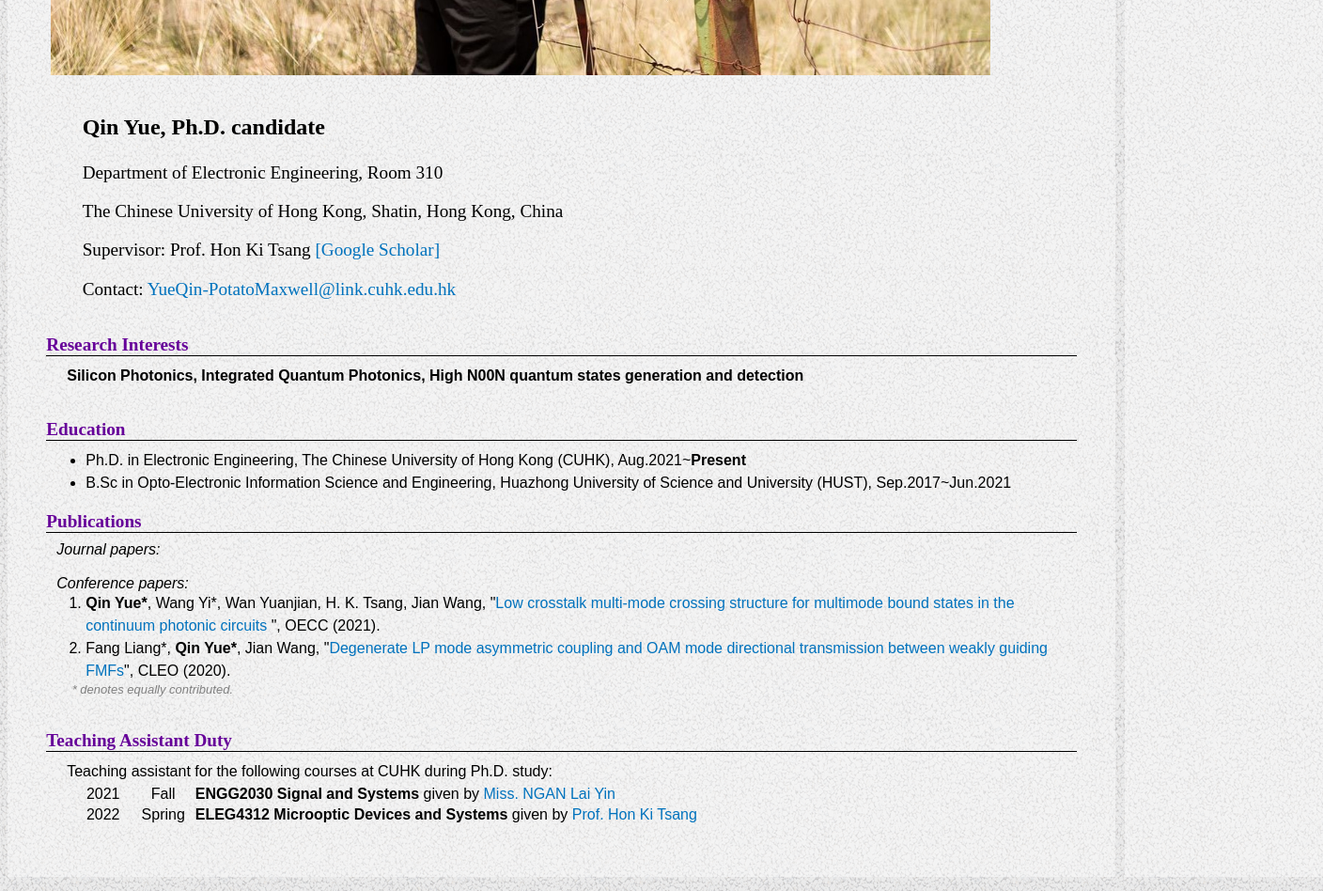
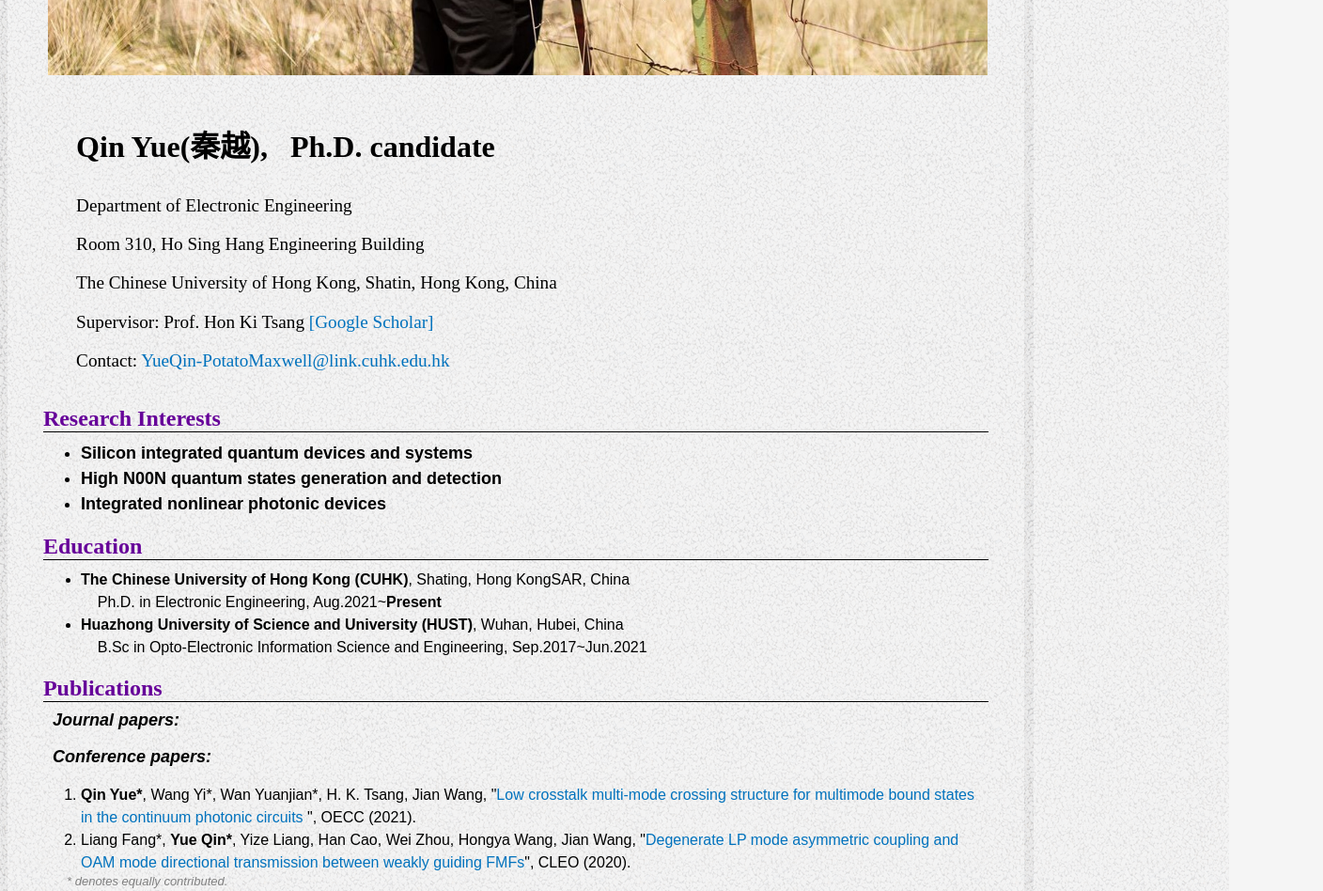
Before and after one commit to PtatoMaxwellQY/ptatomaxwellqy.github.io, a plain HTML site: page index.html in a window 1280 px wide. Shown: the part 580-1528 px from the top of the page at 94% size, 1408 px wide, since content can reach past the window. Drawn offline with Linux system fonts and the light colour scheme.

Commit message:
index.html

```diff
--- a/css/mainpage.css
+++ b/css/mainpage.css
@@ -6,12 +6,12 @@
     display: flex;
     flex-direction: row;
     margin: 0 auto;
-    width: 1400px;
+    width: 1300px;
 }
 .block-main{
     background-color: rgb(255, 255, 255, 0.4);
     margin: 0 auto;
-    width: 1400px;
+    width: 1300px;
     margin-right: 5px;
     margin-left: 0px;
     float: left;
@@ -28,7 +28,7 @@
     margin-left: 5px;
 }
 .my-name{
-    font-size: x-large;
+    font-size: xx-large;
 }
 .language_block{
     padding-right: 20px;
@@ -54,9 +54,18 @@
     margin: 0 auto;
     width: 96%;
 }
+
+.keywords{
+    font-family:Arial, Helvetica, sans-serif;
+    font-size: large;
+    line-height: 150%;
+    margin: 0 auto;
+    width: 96%;
+}
 .section-title {
+    /*font-family: "Lucida Console", "Courier New", monospace;*/
     margin-bottom: 0px;
-    font-size: larger;
+    font-size: x-large;
     font-weight: bold;
     color: #609;
     margin: 0 auto;
@@ -67,7 +76,7 @@
     margin: 0 auto;
     width: 98%;
     font-family: Arial, Helvetica, sans-serif;
-    font-size: medium;
+    font-size: large;
 }
 .table{
     width: 95%;
--- a/index.html
+++ b/index.html
@@ -33,8 +33,9 @@
         <!-- <div style="display: flex; flex-direction: row;"> -->
           <div class="main-intro">
 
-            <p class="my-name"><strong>Qin Yue, Ph.D. candidate</strong></p>
-            <p>Department of Electronic Engineering, Room 310</p>
+            <p class="my-name"><strong>Qin Yue(秦越), &nbsp Ph.D. candidate</strong></p>
+            <p>Department of Electronic Engineering</p>
+            <p>Room 310, Ho Sing Hang Engineering Building</p>
             <p>The Chinese University of Hong Kong, Shatin, Hong Kong, China</p>
             <p>Supervisor: Prof. Hon Ki Tsang
           <a href="https://scholar.google.com/citations?user=PhSv958AAAAJ&hl=zh-CN&oi=ao" target="_blank">[Google Scholar]</a></p>
@@ -46,31 +47,36 @@
       <div class="block">
         <p class="section-title" >Research Interests</p>
         <div class="divider"></div>
-        <p class="normal">
-          <strong>Silicon Photonics, Integrated Quantum Photonics, High N00N quantum states generation and detection</strong></p>
-        </p>
+        <ul class="keywords">
+          <li><strong>Silicon integrated quantum devices and systems</strong></li>
+          <li><strong>High N00N quantum states generation and detection</strong></li>
+          <li><strong>Integrated nonlinear photonic devices</strong></li>
+        </ul>
       </div>
       <br>
       <div class="block">
         <p class="section-title">Education</p>
         <div class="divider"></div>
         <ul class="normal">
-          <li>Ph.D. in Electronic Engineering, The Chinese University of Hong Kong (CUHK), Aug.2021~<strong>Present</strong></li>
-          <li>B.Sc in Opto-Electronic Information Science and Engineering, Huazhong University of Science and University (HUST), Sep.2017~Jun.2021</li>
+          <li><strong>The Chinese University of Hong Kong (CUHK)</strong>, Shating, Hong KongSAR, China
+            <br>&nbsp &nbsp Ph.D. in Electronic Engineering,  Aug.2021~<strong>Present</strong></li>
+          <li><strong>Huazhong University of Science and University (HUST)</strong>, Wuhan, Hubei, China
+            <br>&nbsp &nbsp B.Sc in Opto-Electronic Information Science and Engineering, Sep.2017~Jun.2021</li>
         </ul>
       </div>
       <br>
       <div class="block">
         <p class="section-title">Publications</p>
         <div class="divider"></div>
-        <p class="sub-title">Journal papers:</p>
+        <p class="sub-title"><strong>Journal papers:</strong></p>
         <ol class="normal">
         </ol>
         <br>
-        <p class="sub-title">Conference papers:</p>
+        <p class="sub-title"><strong>Conference papers:</strong></p>
+        <br>
         <ol class="normal">
-          <li><strong>Qin Yue*</strong>, Wang Yi*, Wan Yuanjian, H. K. Tsang, Jian Wang, "<a href="https://doi.org/10.1364/OECC.2021.JS3E.2">Low crosstalk multi-mode crossing structure for multimode bound states in the continuum photonic circuits </a>", OECC (2021).</li>
-          <li>Fang Liang*, <strong>Qin Yue*</strong>, Jian Wang, "<a href="https://doi.org/10.1364/CLEO_SI.2020.STu4R.3" target="_blank">Degenerate LP mode asymmetric coupling and OAM mode directional transmission between weakly guiding FMFs</a>", CLEO (2020).</li>
+          <li><strong>Qin Yue*</strong>, Wang Yi*, Wan Yuanjian*, H. K. Tsang, Jian Wang, "<a href="https://doi.org/10.1364/OECC.2021.JS3E.2">Low crosstalk multi-mode crossing structure for multimode bound states in the continuum photonic circuits </a>", OECC (2021).</li>
+          <li>Liang Fang*, <strong>Yue Qin*</strong>, Yize Liang, Han Cao, Wei Zhou, Hongya Wang, Jian Wang, "<a href="https://doi.org/10.1364/CLEO_SI.2020.STu4R.3" target="_blank">Degenerate LP mode asymmetric coupling and OAM mode directional transmission between weakly guiding FMFs</a>", CLEO (2020).</li>
         </ol>
         <p class="note">* denotes equally contributed. </p>
       </div>
@@ -102,7 +108,7 @@
     </div>
 
     <div class="block-news">
-      <p class="font-title">News:</p>
+      <p class="font-title">Events:</p>
       <p class="font-date"><strong>2022.3.22</strong></p>
       <p class="font-content">Website start running.</p>
      <!--<div class="news-divider"></div>
```
